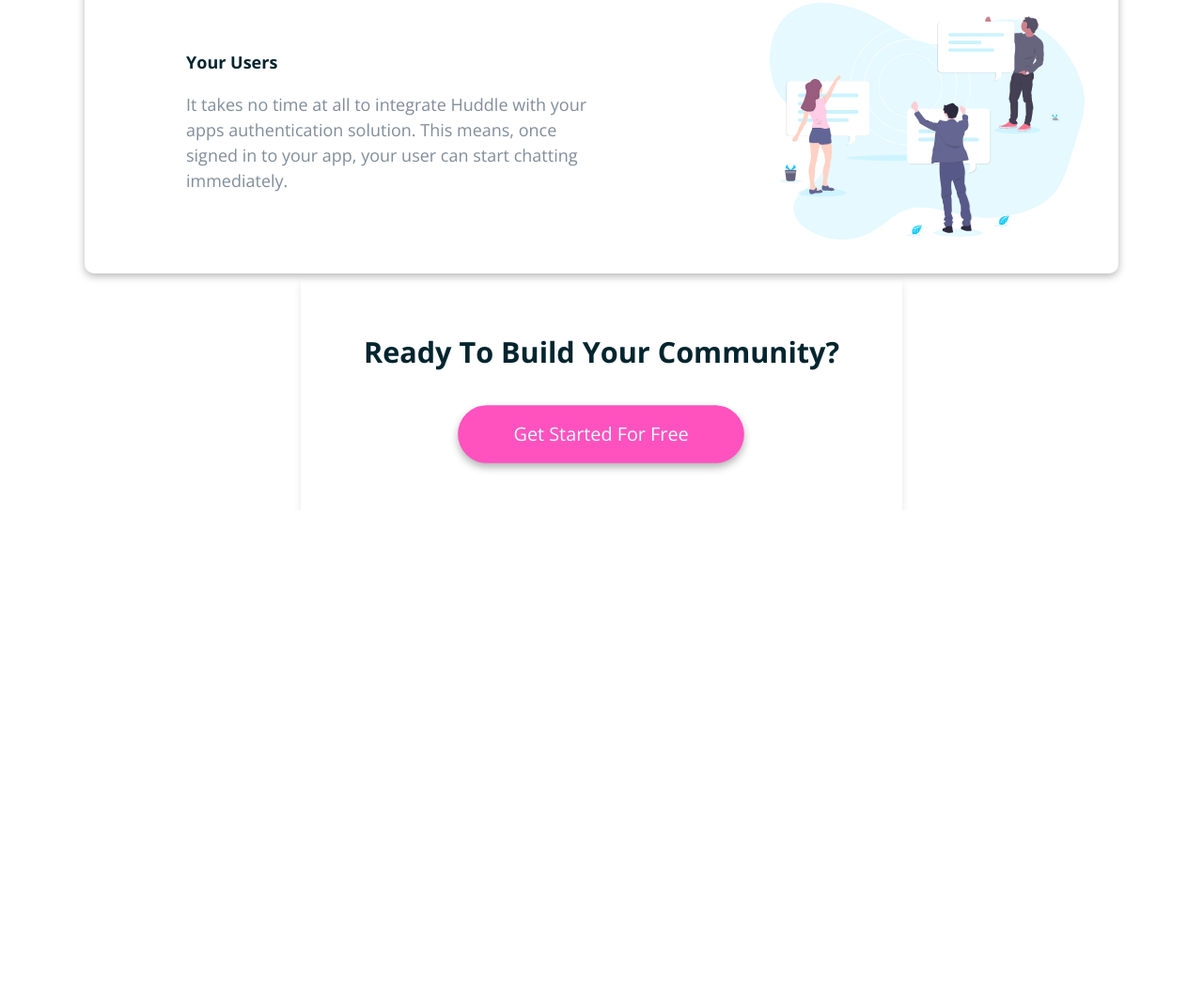
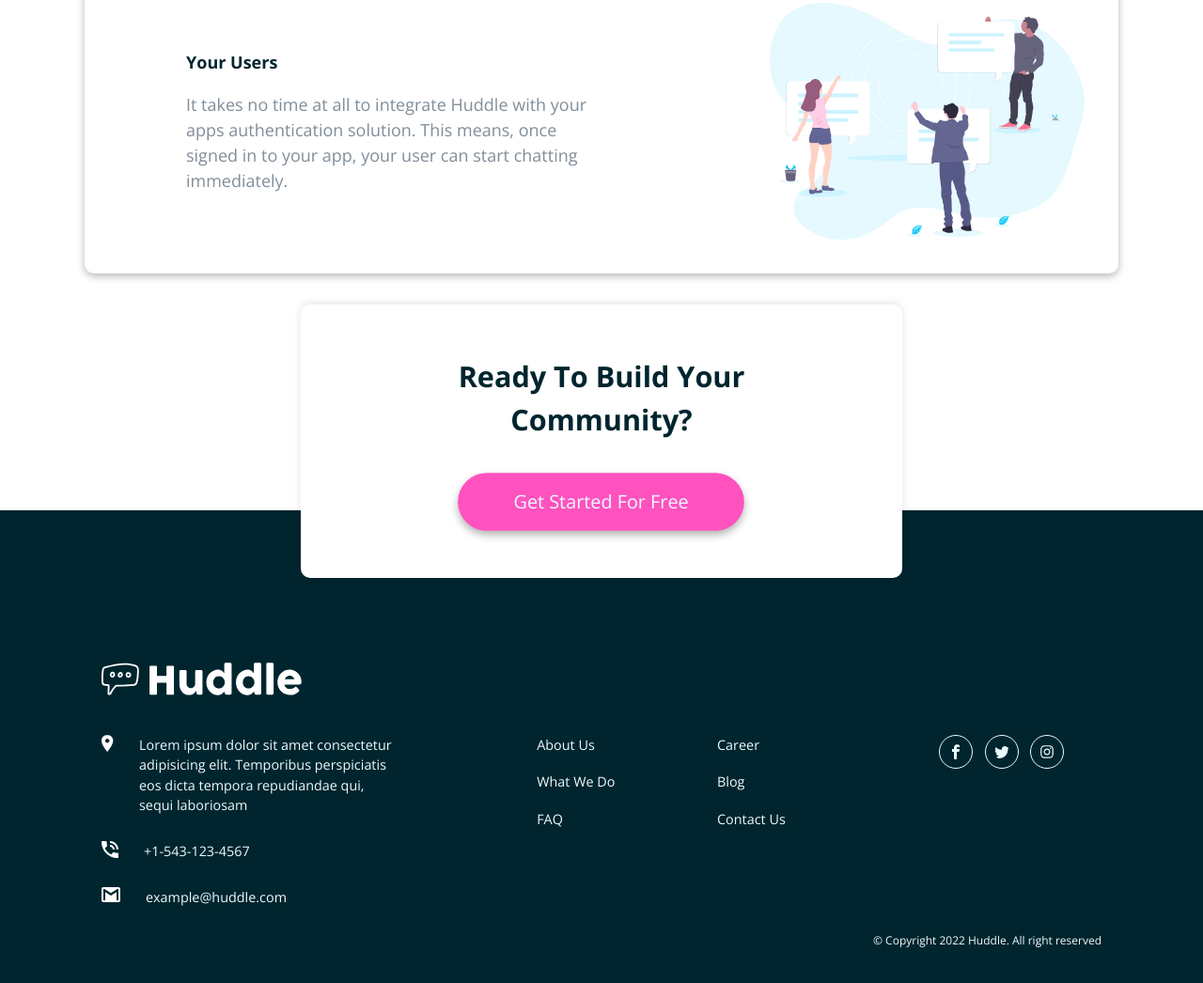
Before and after one commit to Pojocodes/huddle, a plain HTML site: page index.html in a window 1280 px wide. Shown: the part 1741-2787 px from the top of the page at 94% size. Before the commit the page ends 2284 px from the top, so only its background shows below. Drawn offline with nearby package versions, Linux system fonts and the light colour scheme.

Commit message:
add the footer

```diff
--- a/index.html
+++ b/index.html
@@ -71,16 +71,17 @@
             <a href="#" class="textbox__btn">get started for free</a>
         </div>
     </section>
-    <!--
+
     <footer class="footer">
         <div class="footer__logobox">
             <img src="img/anologo.svg" alt="" class="footer__logo">
         </div>
         <div class="contact">
+            <div class="contactcont">
                 <div class="contactbox">
                     <img src="img/icon-location.svg" alt="" class="contact__icon">
                     <p class="contact__text">Lorem ipsum dolor sit amet consectetur adipisicing elit.
-                    Temporibus perspiciatis eos dicta tempora repudiandae qui modi ducimus laudantium nam, repellat sequi laboriosam
+                        Temporibus perspiciatis eos dicta tempora repudiandae qui, sequi laboriosam
                     </p>
                 </div>
                 <div class="contactbox">
@@ -92,7 +93,31 @@
                     <p class="contact__text">example@huddle.com</p>
                 </div>
             </div>
-    </footer>-->
+
+            <nav class="nav">
+                <ul class="nav__list">
+                    <li class="nav__item">about us</li>
+                    <li class="nav__item">career</li>
+                    <li class="nav__item">what we do</li>
+                    <li class="nav__item">blog</li>
+                    <li class="nav__item">FAQ</li>
+                    <li class="nav__item">contact us</li>
+                </ul>
+            </nav>
+            <div class="reach">
+                <svg class="reach__icon">
+                    <use xlink:href="img/symbol-defs.svg#icon-facebook"></use>
+                </svg>
+                <svg class="reach__icon">
+                    <use xlink:href="img/sprite.svg#icon-twitter"></use>
+                </svg>
+                <svg class="reach__icon">
+                    <use xlink:href="img/sprite.svg#icon-instagram3"></use>
+                </svg>
+            </div>
+        </div>
+        <div class="legal"><Small>&copy; Copyright 2022 Huddle. All right reserved</Small></div>
+    </footer>
 
 </body>
 </html>
--- a/style.css
+++ b/style.css
@@ -155,14 +155,16 @@ body {
 }
 
 .cta {
-    box-shadow: 0 4px 8px rgba(0, 0, 0, 0.1);
+    box-shadow: 0 -2px 8px rgba(0, 0, 0, 0.1);
     width: 50%;
-    padding: 3rem ;
+    padding: 3rem 4rem ;
     text-align: center;
     position: absolute;
-    bottom: 0;
+    bottom: -4rem;
     left: 50%;
     transform: translateX(-50%);
+    background-color: #fff;
+    border-radius: 10px;
 }
 
 .cta__head {
@@ -179,8 +181,76 @@ body {
 .footer {
     background-color: hsl(192, 100%, 9%);
     color: hsl(193, 100%, 96%);
+    padding: 9rem 6rem 2rem ;
+    font-size: .8rem;
 }
 
-.footer__logo {
-    fill: white;
+.footer__logo{
+    margin-bottom: 2rem;
+    width: 20%;
 }
+
+.contact {
+    display: flex;
+    /* justify-content: space-between; */
+}
+
+.contactcont {
+    flex-basis: 30%;
+    margin-right: 8rem;
+}
+
+.contactbox {
+    display: flex;
+    margin-bottom: 1.5rem;
+}
+
+.contact__icon {
+    margin-right: 1.5rem;
+    align-self: flex-start;
+
+}
+
+.contact__text {
+
+}
+
+.nav {
+    margin-right: 6rem;
+}
+
+.nav__list {
+    display: flex;
+    list-style: none;
+    flex-wrap: wrap;
+    justify-content: space-between;
+
+}
+
+.nav__item {
+    flex-basis: 40%;
+    margin-bottom: 1rem;
+    text-transform: capitalize;
+
+
+}
+
+
+.reach {
+
+}
+
+.reach__icon {
+    height: 2rem;
+    width: 2rem;
+    border-radius: 50%;
+    fill: hsl(193, 100%, 96%);
+    border: 1px solid currentColor;
+    padding: .5rem;
+    margin-right: .5rem;
+}
+
+.legal {
+    display: flex;
+    justify-content: flex-end;
+}
```
Also changed, not shown: img/SVG/facebook.svg (added), img/SVG/facebook2.svg (added), img/SVG/instagram.svg (added), img/SVG/instagram2.svg (added), img/SVG/instagram3.svg (added), img/SVG/linkedin.svg (added), img/SVG/twitter.svg (added), img/sprite.svg (added), img/sprite2.svg (added), img/symbol-defs.svg (added). Lines whose indentation alone changed are shown as unchanged.
